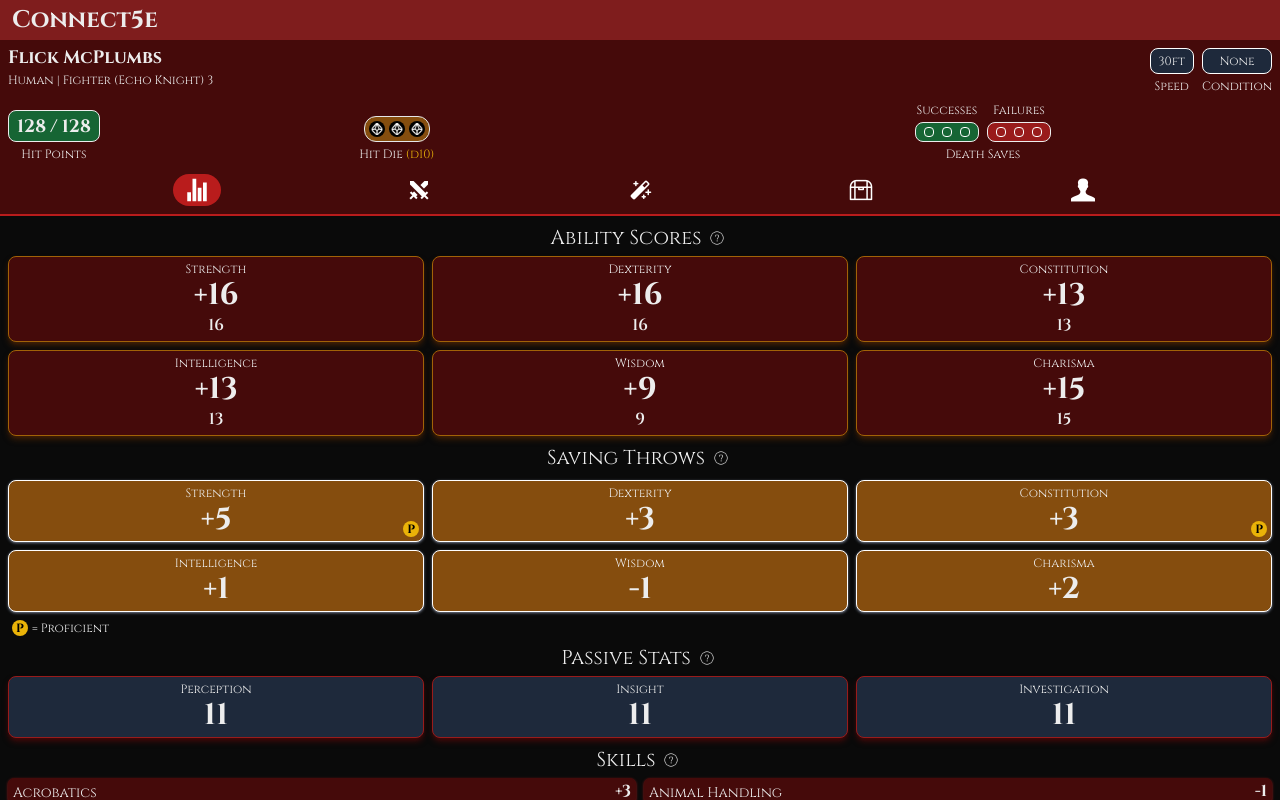
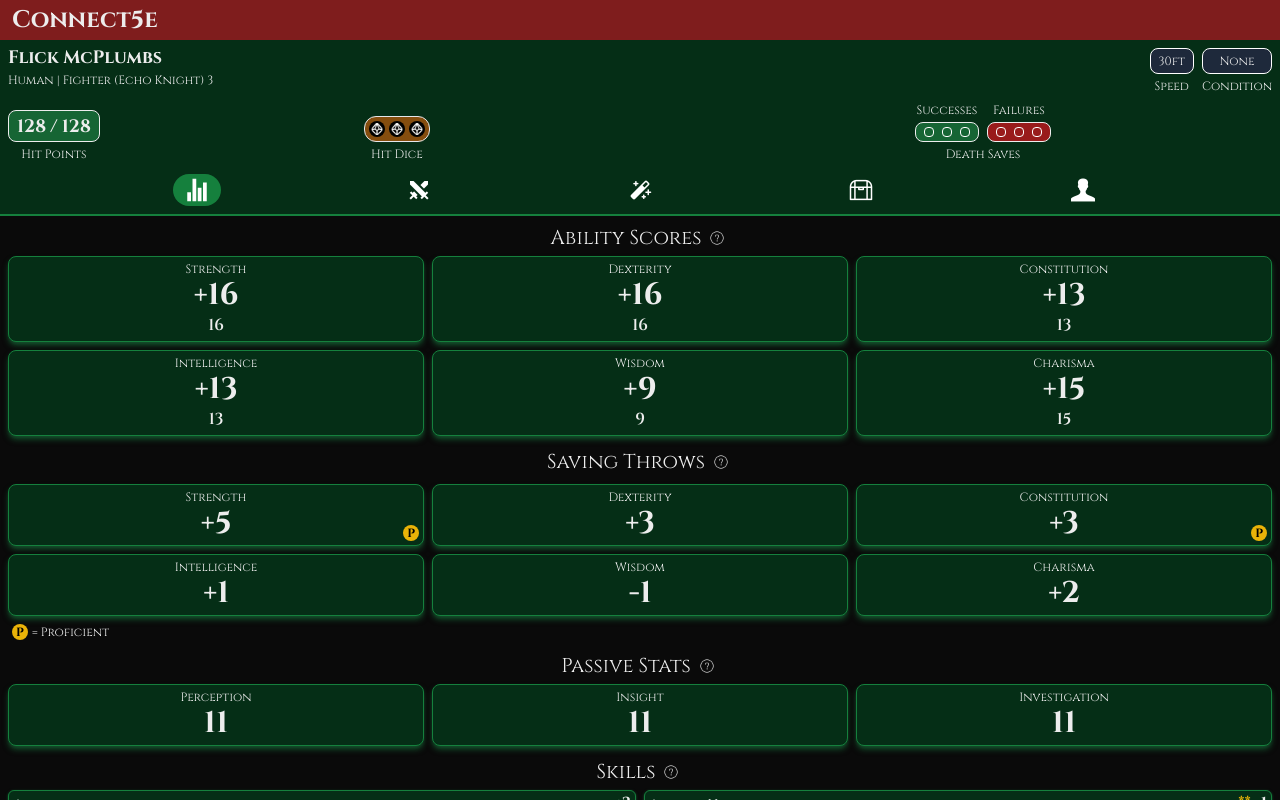
Before and after one commit to JoelOliverMclean/connect-5e, a Next.js app: page /charactersheet in a window 1280 px wide. Built offline with nearby package versions, Linux system fonts and the light colour scheme.

Commit message:
Add theming

```diff
--- a/components/charactersheet/CharacterSheet.jsx
+++ b/components/charactersheet/CharacterSheet.jsx
@@ -13,7 +13,46 @@ const styles = {
     "w-[48px] flex justify-center items-center rounded-full duration-300",
 };
 
-function CharacterSheet({ children }) {
+const themes = {
+  green: {
+    bg: "bg-green-950",
+    highlight: "bg-green-700",
+    border: "border-green-700",
+    text: "text-[var(--foreground)]",
+    shadow: "shadow-green-900",
+  },
+  red: {
+    bg: "bg-red-950",
+    highlight: "bg-red-700",
+    border: "border-red-700",
+    text: "text-[var(--foreground)]",
+    shadow: "shadow-red-900",
+  },
+  blue: {
+    bg: "bg-blue-950",
+    highlight: "bg-blue-700",
+    border: "border-blue-700",
+    text: "text-[var(--foreground)]",
+    shadow: "shadow-blue-900",
+  },
+  purple: {
+    bg: "bg-purple-950",
+    highlight: "bg-purple-700",
+    border: "border-purple-700",
+    text: "text-[var(--foreground)]",
+    shadow: "shadow-purple-900",
+  },
+  yellow: {
+    bg: "bg-yellow-700",
+    highlight: "bg-yellow-500",
+    border: "border-yellow-500",
+    text: "text-[var(--background)]",
+    shadow: "shadow-yellow-900",
+  },
+};
+
+function CharacterSheet() {
+  const [theme, setTheme] = useState(themes.green);
   const divRef = useRef(null);
 
   const scrollToTop = () => {
@@ -32,9 +71,9 @@ function CharacterSheet({ children }) {
 
   const tab = (icon, name) => (
     <div
-      className={
-        styles.bottomBarButton + (selected === name ? " bg-red-700" : "")
-      }
+      className={`${styles.bottomBarButton} ${
+        selected === name ? theme.highlight : ""
+      }`}
       onClick={() => changeTab(name)}
     >
       <Image
@@ -74,8 +113,18 @@ function CharacterSheet({ children }) {
   const hitDie = (
     <div className="flex-1 flex flex-col justify-end items-center gap-1">
       <div className="items-end justify-center gap-1 text-center flex flex-wrap py-1 border rounded-xl bg-yellow-800 px-[4px]">
-        {Array.from(
-          { length: characterSheet.health.hitDice.max },
+        {characterSheet.getAllHitDice().map((dice, index) => (
+          <div key={index} className={`rounded-full p-[2px] bg-black`}>
+            <Image
+              src={`/icons/dice/dice-${dice}-white.png`}
+              width={12}
+              height={12}
+              alt={`${dice} hit die`}
+            />
+          </div>
+        ))}
+        {/* {Array.from(
+          { length: characterSheet.getAllHitDice().length },
           (_, index) => (
             <div key={index} className={`rounded-full p-[2px] bg-black`}>
               <Image
@@ -88,14 +137,9 @@ function CharacterSheet({ children }) {
               />
             </div>
           )
-        )}
+        )} */}
       </div>
-      <p className="text-xs text-center">
-        Hit Die{" "}
-        <span className="text-yellow-500">
-          ({characterSheet.health.hitDice.dice})
-        </span>
-      </p>
+      <p className="text-xs text-center">Hit Dice</p>
     </div>
   );
 
@@ -118,7 +162,9 @@ function CharacterSheet({ children }) {
         </div>
         <div className="flex flex-col items-center gap-1">
           <p className="text-xs">Failures</p>
-          <div className="w-[64px] h-[100%] py-1 flex justify-evenly items-center rounded-lg border border-[var(--foreground)] bg-red-800">
+          <div
+            className={`w-[64px] h-[100%] py-1 flex justify-evenly items-center rounded-lg border border-[var(--foreground)] bg-red-800`}
+          >
             {Array.from({ length: 3 }, (_, index) => (
               <div
                 key={index}
@@ -149,7 +195,9 @@ function CharacterSheet({ children }) {
     <div className="px-2 flex flex-col gap-2">
       <div className="flex gap-2">
         <div className="flex-1">
-          <div className="text-lg font-bold">{characterSheet.profile.name}</div>
+          <div className={`text-lg font-bold`}>
+            {characterSheet.profile.name}
+          </div>
           <div className="text-xs">
             {characterSheet.race} | {getClassesString(characterSheet.class)}
           </div>
@@ -180,9 +228,11 @@ function CharacterSheet({ children }) {
   );
 
   return (
-    <div className="flex flex-col h-full">
+    <div className={`flex flex-col h-full ${theme.text}`}>
       {/* Inner Fixed Header */}
-      <header className="sticky top-0 z-10 bg-red-950 border-b-2 border-red-700">
+      <header
+        className={`sticky top-0 z-10 ${theme.bg} border-b-2 ${theme.border}`}
+      >
         <div className="py-1">{header}</div>
         <div className="h-[48px] flex justify-evenly py-2 flex-grow-0 flex-shrink-0 flex-auto sticky top-0">
           {tab("stats_chart_sharp_icon_48", "stats")}
@@ -201,35 +251,50 @@ function CharacterSheet({ children }) {
               "fadeInOut " + (selected === "stats" ? "visible" : "hide")
             }
           >
-            <CharacterSheetStats characterSheet={characterSheet} />
+            <CharacterSheetStats
+              characterSheet={characterSheet}
+              theme={theme}
+            />
           </div>
           <div
             className={
               "fadeInOut " + (selected === "combat" ? "visible" : "hide")
             }
           >
-            <CharacterSheetCombat characterSheet={characterSheet} />
+            <CharacterSheetCombat
+              characterSheet={characterSheet}
+              theme={theme}
+            />
           </div>
           <div
             className={
               "fadeInOut " + (selected === "magic" ? "visible" : "hide")
             }
           >
-            <CharacterSheetMagic characterSheet={characterSheet} />
+            <CharacterSheetMagic
+              characterSheet={characterSheet}
+              theme={theme}
+            />
           </div>
           <div
             className={
               "fadeInOut " + (selected === "inventory" ? "visible" : "hide")
             }
           >
-            <CharacterSheetInventory characterSheet={characterSheet} />
+            <CharacterSheetInventory
+              characterSheet={characterSheet}
+              theme={theme}
+            />
           </div>
           <div
             className={
               "fadeInOut " + (selected === "profile" ? "visible" : "hide")
             }
           >
-            <CharacterSheetProfile characterSheet={characterSheet} />
+            <CharacterSheetProfile
+              characterSheet={characterSheet}
+              theme={theme}
+            />
           </div>
         </div>
       </div>
--- a/components/charactersheet/combat/elements/CombatAbilities.jsx
+++ b/components/charactersheet/combat/elements/CombatAbilities.jsx
@@ -2,11 +2,13 @@ import Image from "next/image";
 import React, { useState } from "react";
 import CombatFeatures from "./CombatFeatures";
 
-function CombatAbilities({ characterSheet }) {
+function CombatAbilities({ characterSheet, theme }) {
   const features = characterSheet.features().filter((p) => p.type === "action");
 
   if (features.length > 0)
-    return <CombatFeatures type="Abilities" features={features} />;
+    return (
+      <CombatFeatures type="Abilities" features={features} theme={theme} />
+    );
   else return <></>;
 }
 
--- a/components/charactersheet/combat/elements/CombatReactions.jsx
+++ b/components/charactersheet/combat/elements/CombatReactions.jsx
@@ -2,13 +2,15 @@ import React, { useState } from "react";
 import Image from "next/image";
 import CombatFeatures from "./CombatFeatures";
 
-function CombatReactions({ characterSheet }) {
+function CombatReactions({ characterSheet, theme }) {
   const reactions = characterSheet
     .features()
     .filter((p) => p.type === "reaction");
 
   if (reactions.length > 0)
-    return <CombatFeatures type="Reactions" features={reactions} />;
+    return (
+      <CombatFeatures type="Reactions" features={reactions} theme={theme} />
+    );
   else return <></>;
 }
 
--- a/components/charactersheet/stats/CharacterSheetStats.jsx
+++ b/components/charactersheet/stats/CharacterSheetStats.jsx
@@ -5,19 +5,20 @@ import { getModifier } from "@/utils/CharacterSheetUtils";
 
 const styles = {
   statWrapper:
-    "text-center rounded-lg p-1 border border-1 border-yellow-700 bg-red-950 flex flex-col shadow-md shadow-yellow-950",
+    "text-center rounded-lg p-1 border border-1 flex flex-col shadow-md",
   savesWrapper:
-    "text-center rounded-lg p-1 border border-1 border-white bg-yellow-800 flex flex-col shadow shadow-gray-500",
-  passiveWrapper:
-    "text-center rounded-lg p-1 border border-1 border-red-800 bg-slate-800 shadow-md shadow-red-950",
+    "text-center rounded-lg p-1 border border-1 flex flex-col shadow-md",
+  passiveWrapper: "text-center rounded-lg p-1 border border-1 shadow-md",
   statLabel: "text-xs truncate",
   statPrimary: "text-3xl font-bold",
   statSecondary: "font-semibold flex-1",
 };
 
-function CharacterSheetStats({ characterSheet }) {
+function CharacterSheetStats({ characterSheet, theme }) {
   const statBlock = (label, stat) => (
-    <div className={styles.statWrapper}>
+    <div
+      className={`${styles.statWrapper} ${theme.bg} ${theme.border} ${theme.shadow}`}
+    >
       <h3 className={styles.statLabel}>{label}</h3>
       <p className={styles.statPrimary}>{getModifier(stat)}</p>
       <div className="flex items-end">
@@ -65,7 +66,9 @@ function CharacterSheetStats({ characterSheet }) {
   }
 
   const savesBlock = (label, mod, saveProficiencies) => (
-    <div className={styles.savesWrapper}>
+    <div
+      className={`${styles.savesWrapper} ${theme.bg} ${theme.border} ${theme.shadow}`}
+    >
       <h3 className={styles.statLabel}>{label}</h3>
       <div className="flex items-end">
         <p className="flex-1"></p>
@@ -138,7 +141,9 @@ function CharacterSheetStats({ characterSheet }) {
   );
 
   const passiveBlock = (name, value) => (
-    <div className={styles.passiveWrapper}>
+    <div
+      className={`${styles.passiveWrapper} ${theme.bg} ${theme.border} ${theme.shadow}`}
+    >
       <h3 className={styles.statLabel}>{name}</h3>
       <p className={styles.statPrimary}>{value}</p>
     </div>
@@ -170,17 +175,22 @@ function CharacterSheetStats({ characterSheet }) {
     </div>
   );
 
+  const proficiencyStar = <span className="text-yellow-500 font-bold">*</span>;
+
+  const expertiseStars = <span className="text-yellow-500 font-bold">**</span>;
+
   const skillCell = (skill) => (
     <div
-      className={`flex items-end shadow rounded-md border px-1 ${
-        skill.proficient
-          ? "border-yellow-400 shadow-yellow-600"
-          : "border-red-950 shadow-red-800"
-      } ${skill.expert ? "bg-yellow-800" : "bg-red-950"}`}
+      className={`flex justify-between gap-1 items-end shadow rounded-md border px-1 ${theme.border} ${theme.shadow} ${theme.bg}`}
     >
-      <div className="flex-1 text-sm">
-        <p>{skill.name}</p>
-      </div>
+      <p className="flex-1 truncate text-sm">{skill.name}</p>
+      <p>
+        {skill.expert
+          ? expertiseStars
+          : skill.proficient
+          ? proficiencyStar
+          : ""}
+      </p>
       <div className="font-bold">{getModifier(skill.mod)}</div>
     </div>
   );
@@ -207,21 +217,15 @@ function CharacterSheetStats({ characterSheet }) {
           ))}
         </div>
         <div className="flex-1 text-end text-xs flex gap-3">
-          <div className="flex gap-1">
-            <div className="border border-yellow-500 bg-red-950 px-2 font-bold rounded-md"></div>
-            = Proficiency
-          </div>
-          <div className="flex gap-1">
-            <div className="border border-yellow-500 bg-yellow-800 px-2 font-bold rounded-md"></div>
-            = Expertise
-          </div>
+          <div className="flex gap-1">{proficiencyStar}= Proficiency</div>
+          <div className="flex gap-1">{expertiseStars}= Expertise</div>
         </div>
       </div>
     </div>
   );
 
   return (
-    <div className="flex flex-col gap-2 p-2">
+    <div className="flex flex-col gap-3 p-2">
       {mainStatBlock}
       {saveStats}
       {passiveStats}
--- a/mockdata/characters/FlickMcPlumbs.js
+++ b/mockdata/characters/FlickMcPlumbs.js
@@ -47,6 +47,13 @@ const characterSheet = {
     fly: 0,
     climb: 0,
     swim: 0,
+  },
+  getAllHitDice() {
+    return this.class.reduce((hitDieArr, curClass) => {
+      if (!curClass) return hitDieArr;
+
+      return hitDieArr.concat(curClass.getHitDice());
+    }, []);
   },
   health: {
     max: 128,
@@ -134,6 +141,11 @@ const characterSheet = {
       base: fighter,
       subClass: fighter.subClasses.echoKnight,
       level: 3,
+      getHitDice() {
+        return Array.from({ length: this.level }, (_, index) => {
+          return this.base.hitDice;
+        });
+      },
     },
   ],
   senses: {
@@ -166,8 +178,8 @@ const characterSheet = {
     {
       name: "Animal Handling",
       mod: -1,
-      proficient: false,
-      expert: false,
+      proficient: true,
+      expert: true,
       ability: "wisdom",
     },
     {
--- a/mockdata/classes/fighter.js
+++ b/mockdata/classes/fighter.js
@@ -1,5 +1,6 @@
 const fighter = {
   name: "Fighter",
+  hitDice: "d10",
   subClasses: {
     echoKnight: {
       name: "Echo Knight",
--- a/mockdata/items/weapons.js
+++ b/mockdata/items/weapons.js
@@ -1,6 +1,7 @@
 const swordOfOrcStrength = {
   name: "Sword of Orc Strength",
-  description: "",
+  description:
+    "You have a +1 bonus to attack and damage rolls made with this sword due to the power of orc strength imbued within it.",
   range: "5ft",
   hitBonus: 6,
   damage: [{ dice: "1d8", bonus: 4, type: "slashing" }],
```
Also changed, not shown: components/charactersheet/combat/CharacterSheetCombat.jsx (+27 -9 lines), components/charactersheet/combat/elements/CombatActions.jsx (+10 -57 lines), components/charactersheet/combat/elements/CombatBonusActions.jsx (+8 -2 lines), components/charactersheet/combat/elements/CombatFeatures.jsx (+9 -7 lines), components/charactersheet/combat/elements/CombatWeapons.jsx (added, +72 -0 lines).
